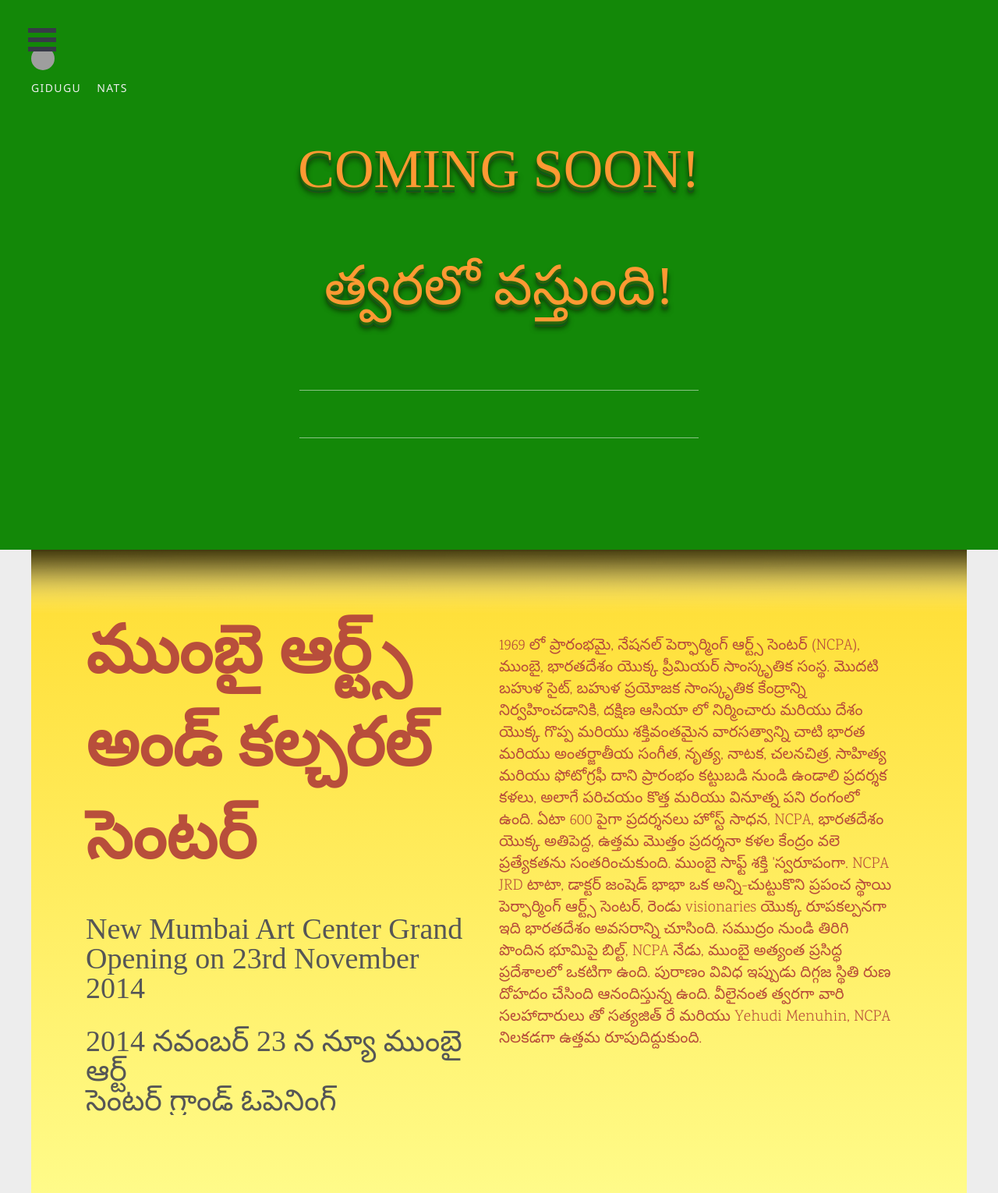
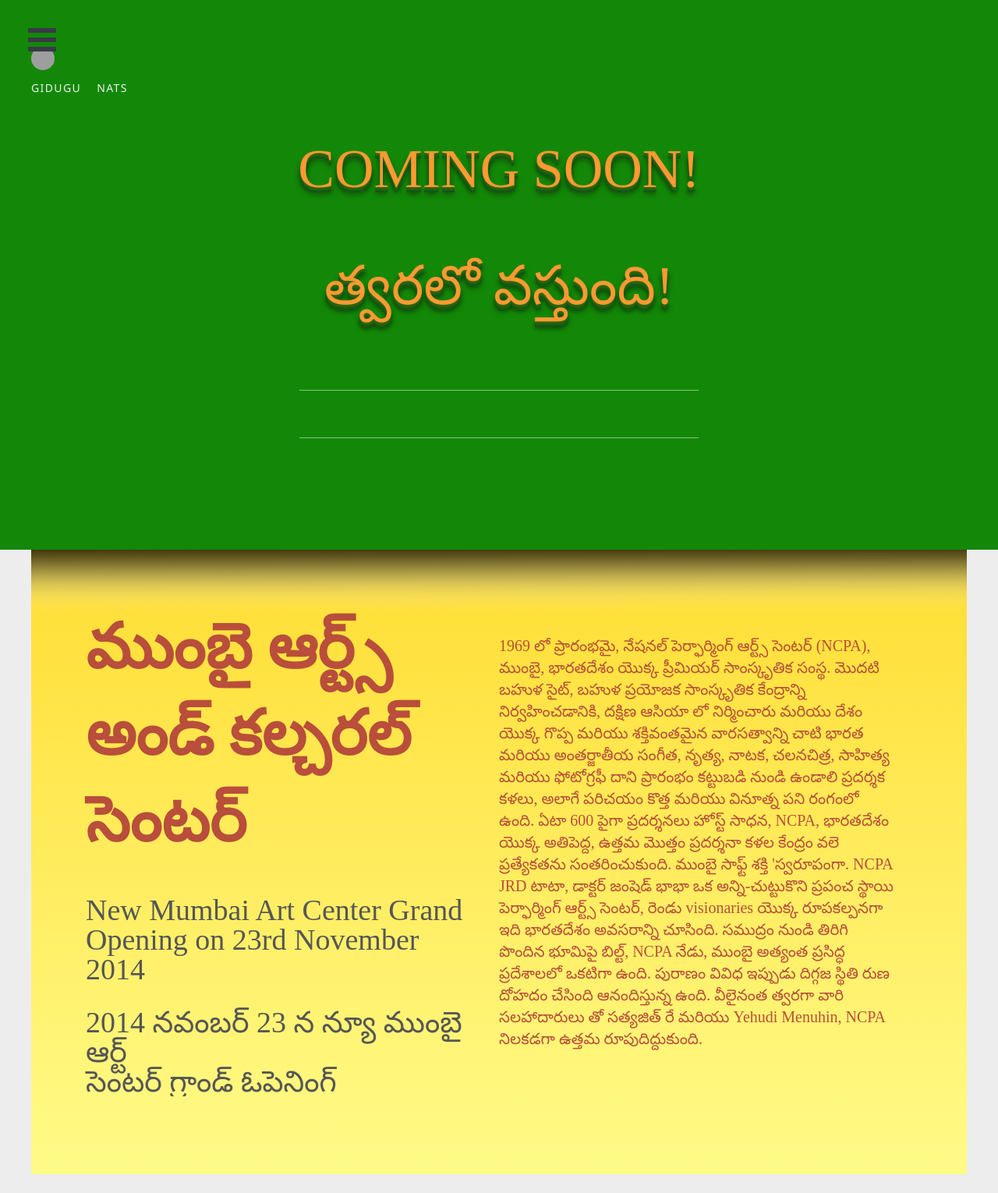
Before and after one commit to davelab6/librefonts.com, a Jekyll site: the page built from telugu/index.html, in a window 1280 px wide. Shown: the whole page at 78% size. Built offline with Jekyll 4.4.1, drawn with Linux system fonts in a browser that asks for light colours; nearby versions of some CDN libraries; some web fonts are replaced; grey boxes are pictures that could not be loaded.

Commit message:
Telugu xixed

```diff
--- a/_includes/telugu/scoin-bag.te.css
+++ b/_includes/telugu/scoin-bag.te.css
@@ -4,8 +4,7 @@
 *
 *
 //* Invitationr*/
-
-#invitation {
+#invitation_te {
     display: block;
     margin: 0 auto;
     width: 100%;
@@ -21,17 +20,18 @@
 filter: progid:DXImageTransform.Microsoft.gradient( startColorstr='#ffdd32', endColorstr='#fffb89',GradientType=0 ); /* IE6-9 */
 
 }
-#invitation h1 {
-    font-family:'Rozha One';
-    font-size: 60px;
-    color: #B84E3B;
-    padding-top: 60px;
-    text-align: left;
-    display: block;
-    margin: 0% auto 0%;
+#invitation_te h1 {
+font-family: 'Ravi Prakash', serif;
+font-size: 80px;
+color: #B84E3B;
+padding-top: 60px;
+text-align: left;
+display: block;
+margin: 0% auto 0%;
+
 }
-#invitation p {
-    font-family: 'Rozha One';
+#invitation_te p {
+font-family: 'NATS', serif;
 font-size: 38px;
 color: #565656;
 padding-top: 30px;
@@ -41,8 +41,8 @@
 line-height: 1;
 }
 
-#invitation p#invi_body{
-    font-family: 'Karma';
+#invitation_te p#invi_body{
+font-family: 'NATS', serif;
 font-size: 20px;
 color: #B84E3B;
 padding-top: 89px;
--- a/_includes/telugu/scoin-bag.te.html
+++ b/_includes/telugu/scoin-bag.te.html
@@ -3,7 +3,7 @@
 
     <div class="shadow_bottom"></div>
 </div>
-<section id="invitation">
+<section id="invitation_te">
 
 
 
@@ -13,7 +13,7 @@
 
 
             <div class="col-6-12">
-                <h1 id='invitation_head'>ముంబై ఆర్ట్స్ అండ్ కల్చరల్ సెంటర్</h1>
+                <h1 id='invitation_te_head'>ముంబై ఆర్ట్స్ అండ్ కల్చరల్ సెంటర్</h1>
                 <p class="dateinfo">New Mumbai Art Center Grand Opening on 23rd November 2014</p>
                 <p class="dateinfo">2014 నవంబర్ 23 న న్యూ ముంబై ఆర్ట్ <br />సెంటర్ గ్రాండ్ ఓపెనింగ్</p>
 
--- a/css/site.css
+++ b/css/site.css
@@ -1,4 +1,6 @@
-
+@import url(http://fonts.googleapis.com/earlyaccess/nats.css);
+@import url(http://fonts.googleapis.com/earlyaccess/ramabhadra.css);
+@import url(http://fonts.googleapis.com/earlyaccess/raviprakash.css);
 
 
 body {
```
